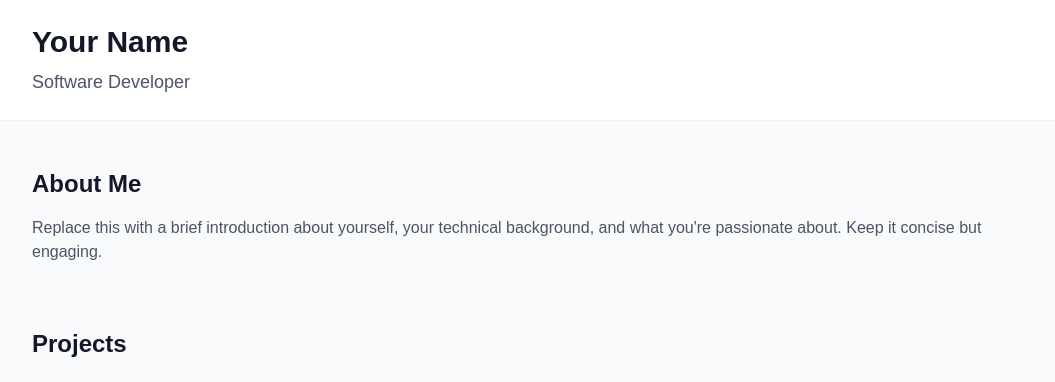
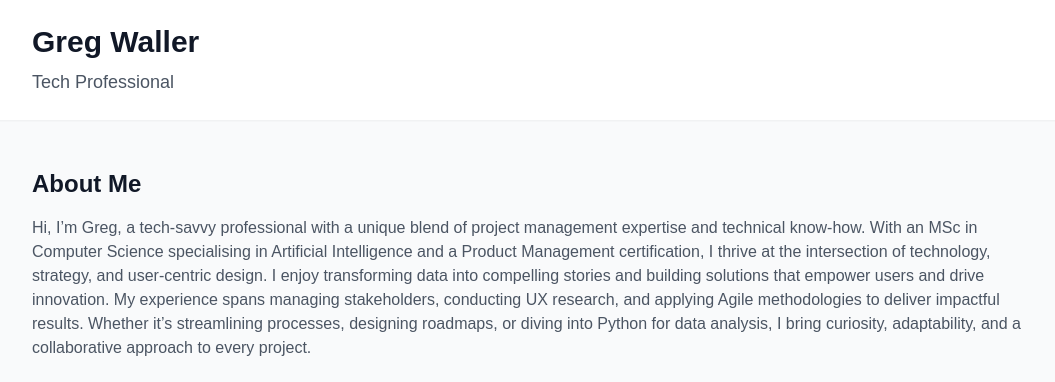
Before and after one commit to grw22/portfolio, a Next.js app: page / in a window 1280 px wide. Shown: the top 382 px of the page, without its empty margins (112-1167 px from the left). Built offline with nearby package versions, Linux system fonts and the light colour scheme.

Commit message:
First update of text

```diff
--- a/app/page.js
+++ b/app/page.js
@@ -168,8 +168,8 @@ const HomePage = ({ onProjectClick }) => (
     {/* Header */}
     <header className="bg-white shadow-sm">
       <div className="max-w-5xl mx-auto px-4 py-6">
-        <h1 className="text-3xl font-bold text-gray-900">Your Name</h1>
-        <p className="mt-2 text-lg text-gray-600">Software Developer</p>
+        <h1 className="text-3xl font-bold text-gray-900">Greg Waller</h1>
+        <p className="mt-2 text-lg text-gray-600">Tech Professional</p>
       </div>
     </header>
 
@@ -179,8 +179,9 @@ const HomePage = ({ onProjectClick }) => (
       <section className="mb-16">
         <h2 className="text-2xl font-semibold text-gray-900 mb-4">About Me</h2>
         <p className="text-gray-600">
-          Replace this with a brief introduction about yourself, your technical background,
-          and what you're passionate about. Keep it concise but engaging.
+        Hi, I’m Greg, a tech-savvy professional with a unique blend of project management expertise and technical know-how. With an MSc in Computer Science specialising in Artificial Intelligence and a Product Management certification, I thrive at the intersection of technology, strategy, and user-centric design.
+
+I enjoy transforming data into compelling stories and building solutions that empower users and drive innovation. My experience spans managing stakeholders, conducting UX research, and applying Agile methodologies to deliver impactful results. Whether it’s streamlining processes, designing roadmaps, or diving into Python for data analysis, I bring curiosity, adaptability, and a collaborative approach to every project.
         </p>
       </section>
 
```
